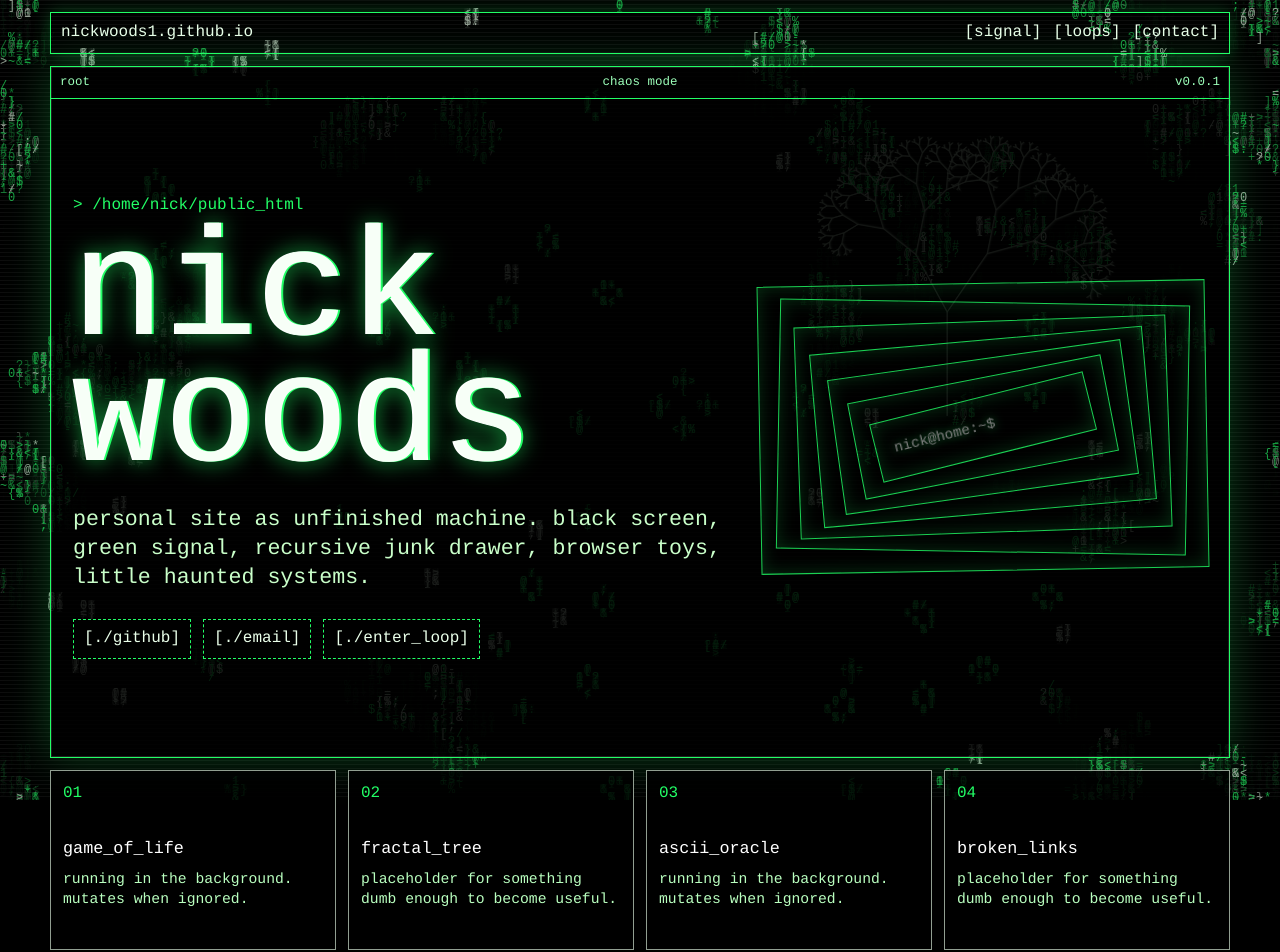
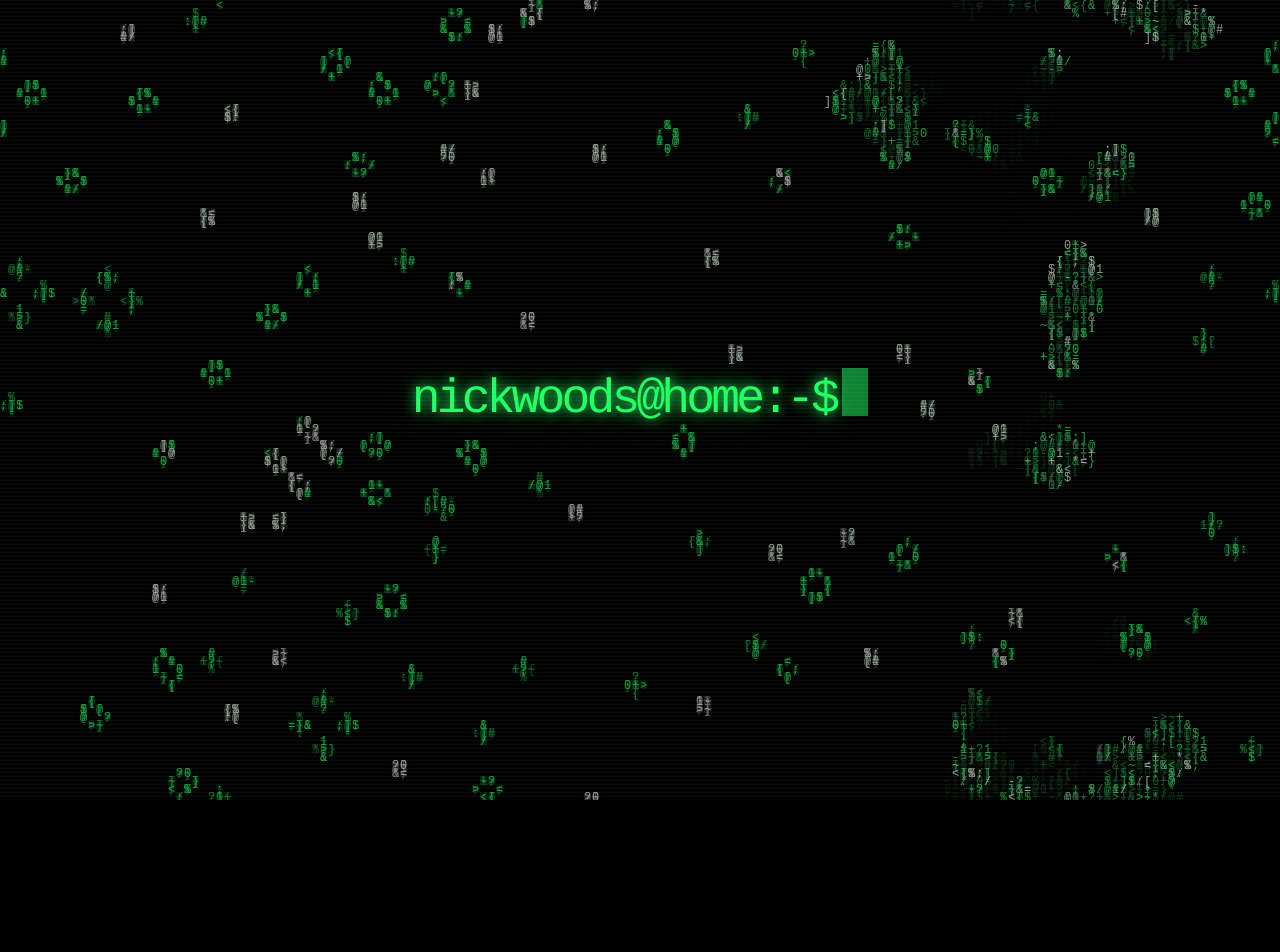
Before and after one commit to NickWoods1/nickwoods1.github.io, a React (Vite) app: page / in a window 1280 px wide. Shown: the top 952 px of the page. After the commit the page ends 800 px from the top, so only its background shows below. Built offline with nearby package versions, Linux system fonts and the light colour scheme.

Commit message:
Simplify homepage to Game of Life prompt

```diff
--- a/src/main.tsx
+++ b/src/main.tsx
@@ -35,13 +35,8 @@ function useLifeCanvas() {
       grid = new Uint8Array(columns * rows);
       next = new Uint8Array(columns * rows);
 
-      for (let y = 0; y < rows; y += 1) {
-        for (let x = 0; x < columns; x += 1) {
-          const ring = Math.sin(x * 0.31) + Math.cos(y * 0.23);
-          const staticNoise = Math.sin((x * y + x + y) * 12.9898) * 43758.5453;
-          grid[y * columns + x] =
-            ring > 1.06 || staticNoise - Math.floor(staticNoise) > 0.79 ? 1 : 0;
-        }
+      for (let index = 0; index < grid.length; index += 1) {
+        grid[index] = Math.random() < 0.28 ? 1 : 0;
       }
     };
 
@@ -56,34 +51,6 @@ function useLifeCanvas() {
         }
       }
       return count;
-    };
-
-    const drawFractal = () => {
-      context.save();
-      context.translate(width * 0.74, height * 0.52);
-      context.strokeStyle = "rgba(227, 255, 227, 0.52)";
-      context.lineWidth = 1;
-
-      const branch = (length: number, depth: number) => {
-        if (depth <= 0) return;
-        context.beginPath();
-        context.moveTo(0, 0);
-        context.lineTo(0, -length);
-        context.stroke();
-        context.translate(0, -length);
-        const twist = Math.sin(frame * 0.018 + depth) * 0.22;
-        context.save();
-        context.rotate(0.48 + twist);
-        branch(length * 0.68, depth - 1);
-        context.restore();
-        context.save();
-        context.rotate(-0.62 + twist);
-        branch(length * 0.63, depth - 1);
-        context.restore();
-      };
-
-      branch(Math.min(width, height) * 0.13, 9);
-      context.restore();
     };
 
     const draw = () => {
@@ -116,17 +83,6 @@ function useLifeCanvas() {
 
       [grid, next] = [next, grid];
 
-      if (frame % 137 === 0) {
-        const cx = Math.floor(columns * (0.2 + ((frame / 137) % 5) * 0.13));
-        const cy = Math.floor(rows * (0.25 + ((frame / 89) % 4) * 0.12));
-        for (let y = -3; y <= 3; y += 1) {
-          for (let x = -3; x <= 3; x += 1) {
-            grid[((cy + y + rows) % rows) * columns + ((cx + x + columns) % columns)] = 1;
-          }
-        }
-      }
-
-      drawFractal();
       animation = requestAnimationFrame(draw);
     };
 
@@ -143,18 +99,6 @@ function useLifeCanvas() {
   return canvasRef;
 }
 
-function RecursiveBox({ depth }: { depth: number }) {
-  if (depth === 0) {
-    return <span className="kernel">nick@home:~$</span>;
-  }
-
-  return (
-    <div className="recursive-box">
-      <RecursiveBox depth={depth - 1} />
-    </div>
-  );
-}
-
 function App() {
   const canvasRef = useLifeCanvas();
 
@@ -163,59 +107,9 @@ function App() {
       <canvas className="life-canvas" ref={canvasRef} aria-hidden="true" />
       <div className="scanlines" aria-hidden="true" />
 
-      <header className="topline">
-        <a href="/">nickwoods1.github.io</a>
-        <nav aria-label="site">
-          <a href="#signal">signal</a>
-          <a href="#loops">loops</a>
-          <a href="#contact">contact</a>
-        </nav>
-      </header>
-
-      <section className="terminal-window" id="signal" aria-labelledby="title">
-        <div className="window-chrome">
-          <span>root</span>
-          <span>chaos mode</span>
-          <span>v0.0.1</span>
-        </div>
-        <div className="terminal-grid">
-          <div>
-            <p className="prompt">/home/nick/public_html</p>
-            <h1 id="title">nick woods</h1>
-            <p className="boot-text">
-              personal site as unfinished machine. black screen, green signal,
-              recursive junk drawer, browser toys, little haunted systems.
-            </p>
-            <div className="command-row">
-              <a href="https://github.com/nickwoods1">./github</a>
-              <a href="mailto:nickw9000@gmail.com">./email</a>
-              <a href="#loops">./enter_loop</a>
-            </div>
-          </div>
-          <RecursiveBox depth={7} />
-        </div>
-      </section>
-
-      <section className="module-strip" id="loops" aria-label="future modules">
-        {["game_of_life", "fractal_tree", "ascii_oracle", "broken_links"].map(
-          (module, index) => (
-            <article className="module-card" key={module}>
-              <span>0{index + 1}</span>
-              <h2>{module}</h2>
-              <p>
-                {index % 2 === 0
-                  ? "running in the background. mutates when ignored."
-                  : "placeholder for something dumb enough to become useful."}
-              </p>
-            </article>
-          ),
-        )}
-      </section>
-
-      <footer className="footer" id="contact">
-        <span>last updated whenever</span>
-        <span>view-source encouraged</span>
-      </footer>
+      <h1 className="prompt" aria-label="nickwoods at home prompt">
+        nickwoods@home:-$<span className="cursor" aria-hidden="true" />
+      </h1>
     </main>
   );
 }
--- a/src/styles.css
+++ b/src/styles.css
@@ -32,8 +32,10 @@ a {
 }
 
 .site {
-  min-height: 100vh;
-  padding: 12px;
+  align-items: center;
+  display: flex;
+  justify-content: center;
+  min-height: 100dvh;
   position: relative;
 }
 
@@ -63,203 +65,30 @@ a {
   z-index: 1;
 }
 
-.topline,
-.terminal-window,
-.module-strip,
-.footer {
+.prompt {
   position: relative;
   z-index: 2;
 }
 
-.topline {
-  align-items: center;
-  border: 1px solid #22ff66;
-  box-shadow: 0 0 18px rgba(34, 255, 102, 0.28);
-  display: flex;
-  justify-content: space-between;
-  margin: 0 auto 12px;
-  max-width: 1180px;
-  min-height: 42px;
-  padding: 8px 10px;
-  text-transform: lowercase;
+.prompt {
+  color: #22ff66;
+  font-size: clamp(1.35rem, 4vw, 3rem);
+  font-weight: 400;
+  letter-spacing: -0.08em;
+  margin: 0;
+  text-shadow:
+    0 0 12px rgba(34, 255, 102, 0.9),
+    0 0 32px rgba(34, 255, 102, 0.48);
 }
 
-.topline a {
-  color: #eaffea;
-}
-
-nav {
-  display: flex;
-  flex-wrap: wrap;
-  gap: 12px;
-}
-
-nav a::before,
-.command-row a::before {
-  content: "[";
-}
-
-nav a::after,
-.command-row a::after {
-  content: "]";
-}
-
-.terminal-window {
-  background: rgba(0, 0, 0, 0.82);
-  border: 1px solid #22ff66;
-  box-shadow:
-    inset 0 0 0 1px rgba(255, 255, 255, 0.12),
-    0 0 42px rgba(34, 255, 102, 0.24);
-  margin: 0 auto;
-  max-width: 1180px;
-  min-height: calc(100vh - 108px);
-}
-
-.window-chrome {
-  border-bottom: 1px solid #22ff66;
-  color: #9cffb9;
-  display: grid;
-  font-size: 0.78rem;
-  grid-template-columns: 1fr auto 1fr;
-  padding: 7px 9px;
-  text-transform: lowercase;
-}
-
-.window-chrome span:last-child {
-  text-align: right;
-}
-
-.terminal-grid {
-  align-items: center;
-  display: grid;
-  gap: 28px;
-  grid-template-columns: minmax(0, 1fr) minmax(240px, 0.68fr);
-  min-height: calc(100vh - 144px);
-  padding: 22px;
-}
-
-.prompt {
-  color: #22ff66;
-  font-size: clamp(0.78rem, 1.5vw, 1rem);
-  margin: 0 0 16px;
-}
-
-.prompt::before {
-  content: "> ";
-}
-
-h1,
-h2,
-p {
-  font-weight: 400;
-  letter-spacing: 0;
-  margin-top: 0;
-  text-transform: lowercase;
-}
-
-h1 {
-  color: #f7fff7;
-  font-size: clamp(3.2rem, 12vw, 11rem);
-  line-height: 0.82;
-  margin-bottom: 22px;
-  text-shadow:
-    2px 0 #22ff66,
-    -2px 0 #fff,
-    0 0 22px rgba(34, 255, 102, 0.68);
-}
-
-.boot-text {
-  color: #c9ffc9;
-  font-size: clamp(1rem, 2vw, 1.35rem);
-  max-width: 64ch;
-}
-
-.command-row {
-  display: flex;
-  flex-wrap: wrap;
-  gap: 12px;
-  margin-top: 26px;
-}
-
-.command-row a {
-  background: #000;
-  border: 1px dashed #22ff66;
-  color: #eaffea;
-  padding: 8px 10px;
-}
-
-.command-row a:hover,
-nav a:hover {
+.cursor {
+  animation: blink 0.92s steps(2, start) infinite;
   background: #22ff66;
-  color: #000;
-}
-
-.recursive-box {
-  border: 1px solid rgba(34, 255, 102, 0.82);
-  box-shadow: inset 0 0 18px rgba(34, 255, 102, 0.18);
-  min-height: 42px;
-  padding: clamp(9px, 2.2vw, 18px);
-  transform: rotate(-1deg);
-}
-
-.recursive-box .recursive-box {
-  transform: rotate(2deg);
-}
-
-.recursive-box .recursive-box .recursive-box {
-  transform: rotate(-3deg);
-}
-
-.kernel {
-  animation: blink 0.92s steps(2, start) infinite;
-  color: #fff;
   display: inline-block;
-  font-size: 0.9rem;
-  text-shadow: 0 0 10px #22ff66;
-}
-
-.module-strip {
-  display: grid;
-  gap: 12px;
-  grid-template-columns: repeat(4, minmax(0, 1fr));
-  margin: 12px auto;
-  max-width: 1180px;
-}
-
-.module-card {
-  background: rgba(0, 0, 0, 0.86);
-  border: 1px solid rgba(234, 255, 234, 0.62);
-  min-height: 180px;
-  padding: 12px;
-}
-
-.module-card span {
-  color: #22ff66;
-}
-
-.module-card h2 {
-  color: #fff;
-  font-size: 1.05rem;
-  margin: 34px 0 10px;
-  overflow-wrap: anywhere;
-}
-
-.module-card p {
-  color: #b9ffbf;
-  font-size: 0.92rem;
-  margin-bottom: 0;
-}
-
-.footer {
-  border-top: 1px solid rgba(34, 255, 102, 0.7);
-  color: #9cffb9;
-  display: flex;
-  gap: 16px;
-  justify-content: space-between;
-  margin: 0 auto;
-  max-width: 1180px;
-  padding: 14px 0 26px;
-  text-transform: lowercase;
+  height: 1em;
+  margin-left: 0.12em;
+  vertical-align: -0.1em;
+  width: 0.55em;
 }
 
 @keyframes blink {
@@ -267,25 +96,3 @@ nav a:hover {
     opacity: 0;
   }
 }
-
-@media (max-width: 840px) {
-  .topline,
-  .footer {
-    align-items: flex-start;
-    flex-direction: column;
-  }
-
-  .terminal-grid,
-  .module-strip {
-    grid-template-columns: 1fr;
-  }
-
-  .terminal-grid {
-    min-height: auto;
-    padding: 16px;
-  }
-
-  .terminal-window {
-    min-height: auto;
-  }
-}
```
